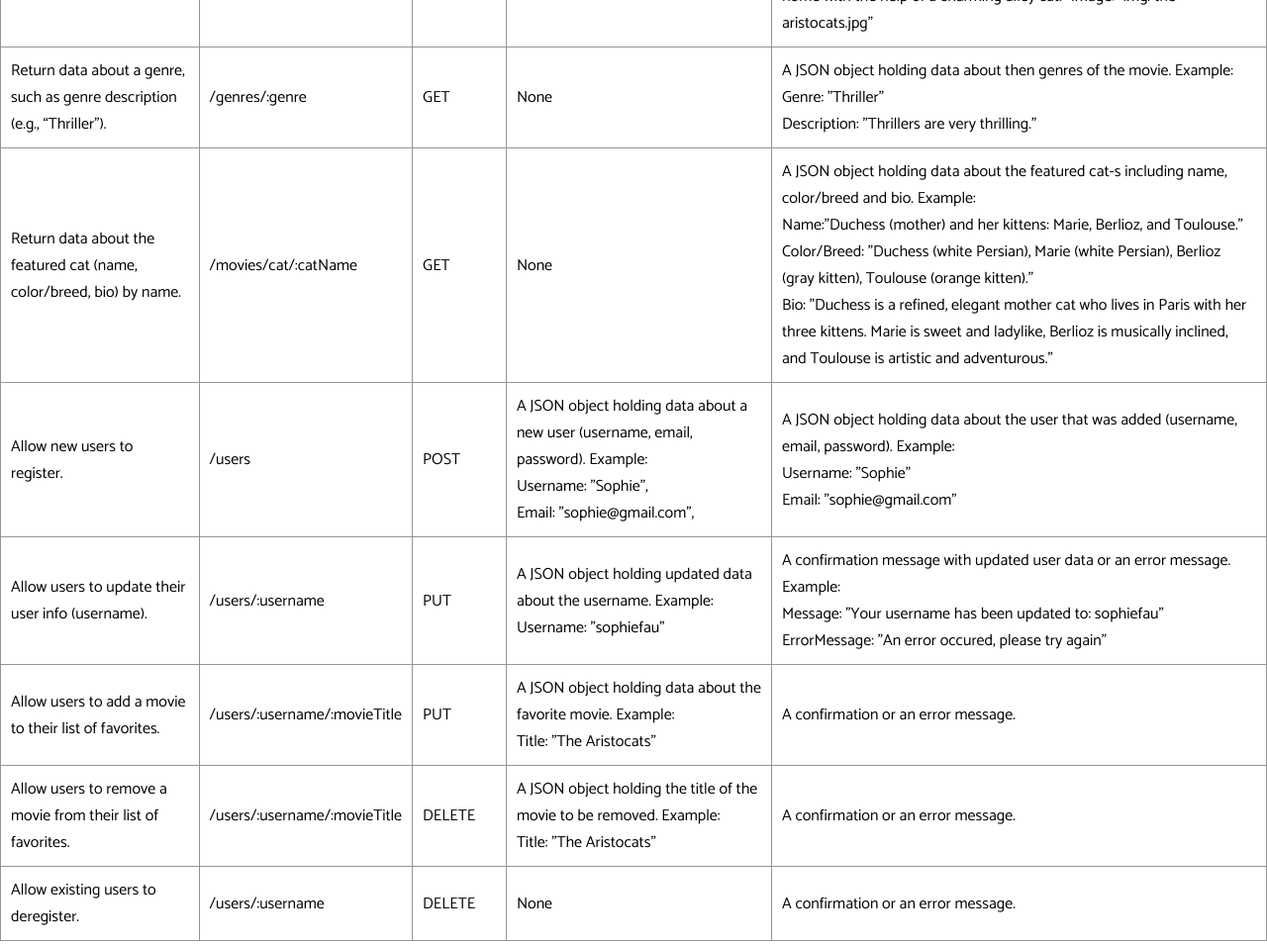
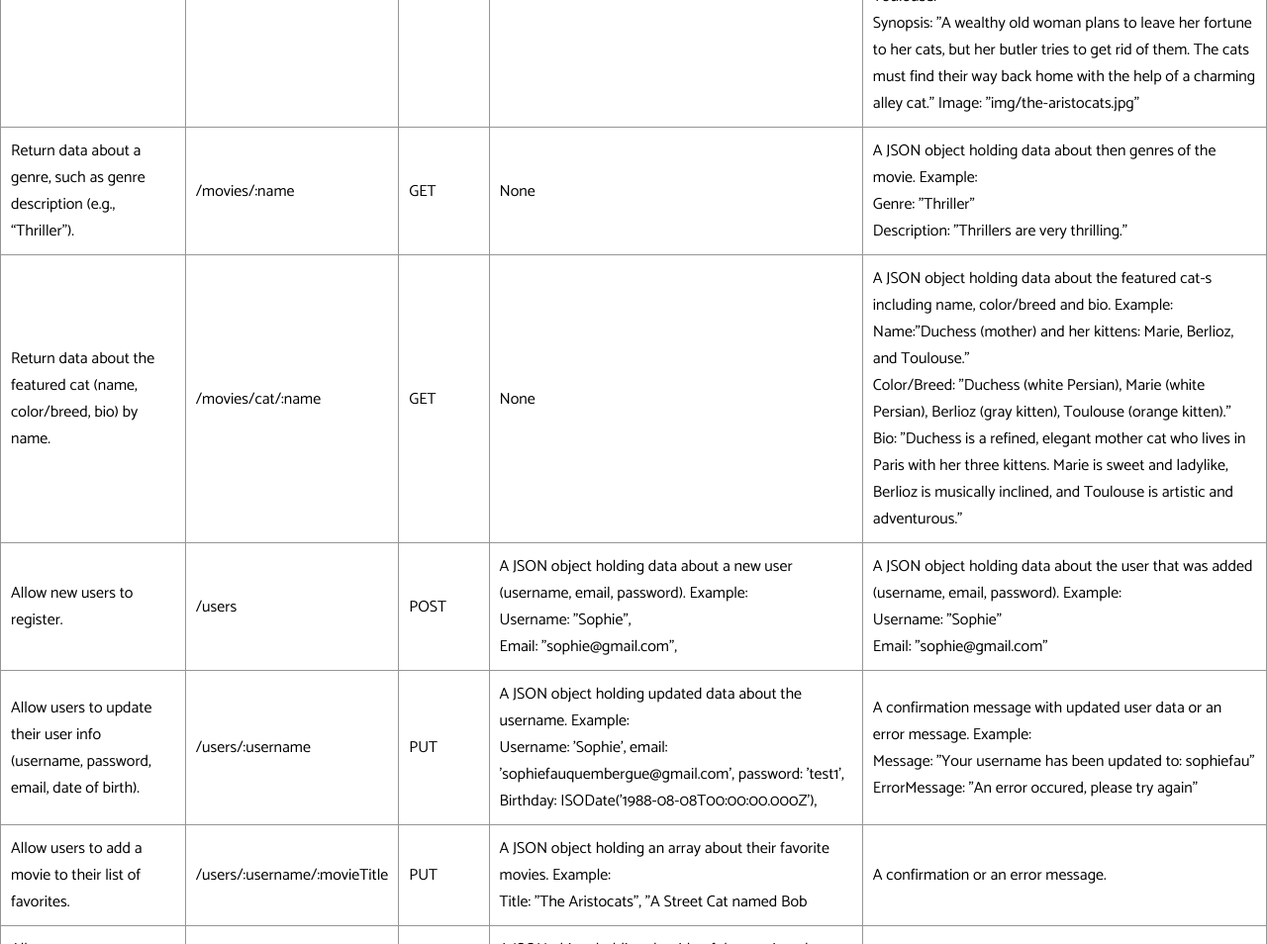
Before and after one commit to sophiefau/CatFlix, a website: page public/documentation.html in a window 1280 px wide. Shown: the part 560-1514 px from the top of the page at 99% size. Drawn offline with Linux system fonts and the light colour scheme.

Commit message:
Update documentation.html

```diff
--- a/public/documentation.html
+++ b/public/documentation.html
@@ -56,7 +56,7 @@
     </tr>
     <tr>
       <td>Return data about a genre, such as genre description (e.g., “Thriller”).</td>
-      <td>/genres/:genre</td>
+      <td>/movies/:name</td>
       <td>GET</td>
       <td>None</td>
       <td>A JSON object holding data about then genres of the movie. Example:<br />
@@ -67,7 +67,7 @@
     <tr>
       <td>Return data about the featured cat (name, color/breed, bio) by name.
       </td>
-      <td>/movies/cat/:catName</td>
+      <td>/movies/cat/:name</td>
       <td>GET</td>
       <td>None</td>
       <td>A JSON object holding data about the featured cat-s including name, color/breed and bio. Example:<br />
@@ -90,11 +90,14 @@
       </td>
     </tr>
     <tr>
-      <td>Allow users to update their user info (username).</td>
+      <td>Allow users to update their user info (username, password, email, date of birth).</td>
       <td>/users/:username</td>
       <td>PUT</td>
       <td>A JSON object holding updated data about the username. Example:<br />
-          Username: "sophiefau"
+          Username: 'Sophie',
+          email: 'sophiefauquembergue@gmail.com',
+          password: 'test1',
+          Birthday: ISODate('1988-08-08T00:00:00.000Z'),
         </td>
       <td>A confirmation message with updated user data or an error message. Example:<br />
           Message: "Your username has been updated to: sophiefau"<br />
@@ -105,8 +108,8 @@
       <td>Allow users to add a movie to their list of favorites.</td>
       <td>/users/:username/:movieTitle</td>
       <td>PUT</td>
-      <td>A JSON object holding data about the favorite movie. Example:<br />
-          Title: "The Aristocats"<br />
+      <td>A JSON object holding an array about their favorite movies. Example:<br />
+          Title: "The Aristocats", "A Street Cat named Bob<br />
         </td>
       <td>A confirmation or an error message.
       </td>
```
